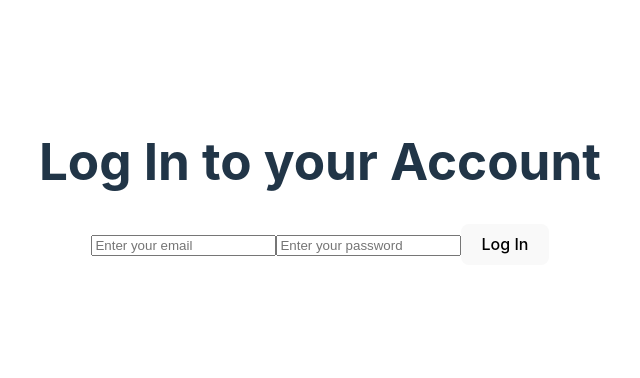
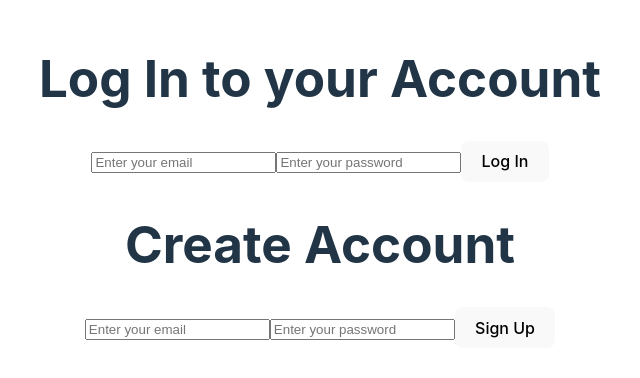
Before and after one commit to Nabeel-Anwar1/thirstproject, a React (Vite) app: page / in a window 1280 px wide. Shown: the part 218-596 px from the top of the page, without its empty margins (320-960 px from the left). Built offline with nearby package versions, Linux system fonts and the light colour scheme; no server answers.

Commit message:
users able to sign up now, both shown on the same page, the functionality of different pages for the sign in and sign up will come at later stage

```diff
--- a/src/App.jsx
+++ b/src/App.jsx
@@ -3,6 +3,7 @@ import SignIn from "./components/SignIn";
 import { onAuthStateChanged, signOut } from "firebase/auth";
 import { useEffect, useState } from "react";
 import { auth } from "./firebase";
+import SignUp from "./components/SignUp";
 
 function App() {
   // useState to track and see if user is logged in or not, default null
@@ -24,7 +25,7 @@ function App() {
 
   return (
     <>
-      <div>
+      <div className="App">
         {/*if authUser is not null then show user signed in, else show sign in component*/}
         {authUser ? (
           <>
@@ -33,6 +34,7 @@ function App() {
         ) : (
           <div>
             <SignIn />
+            <SignUp />
           </div>
         )}
       </div>
--- a/src/components/SignIn.jsx
+++ b/src/components/SignIn.jsx
@@ -69,4 +69,4 @@ const SignIn = () => {
 
 export default SignIn;
 
-//currently have made an account using the firebase website manually, need to implement sign up next
+// users able to sign up or log in now
--- /dev/null
+++ b/src/components/SignUp.jsx
@@ -0,0 +1,47 @@
+import { createUserWithEmailAndPassword } from "firebase/auth";
+import { useState } from "react";
+import { auth } from "../firebase";
+
+const SignUp = () => {
+  const [email, setEmail] = useState("");
+  const [password, setPassword] = useState("");
+
+  const signUp = (e) => {
+    e.preventDefault();
+    //using firebase functionality to send auth, email and password to make an account
+    createUserWithEmailAndPassword(auth, email, password)
+      .then(() => {
+        setEmail("");
+        setPassword("");
+        //after the pronmise resolves we set the input boxes back to empty strings
+      })
+      .catch((error) => {
+        console.log(error);
+      });
+  };
+
+  return (
+    <div className="sign-in-container">
+      <form onSubmit={signUp}>
+        <h1>Create Account</h1>
+        <input
+          type="email"
+          placeholder="Enter your email"
+          value={email}
+          onChange={(e) => setEmail(e.target.value)}
+        ></input>
+        <input
+          type="password"
+          placeholder="Enter your password"
+          value={password}
+          onChange={(e) => setPassword(e.target.value)}
+        ></input>
+        <button type="submit">Sign Up</button>
+      </form>
+    </div>
+  );
+};
+
+export default SignUp;
+
+// also automatically signs you in after you create an account and shows user logged in
```
